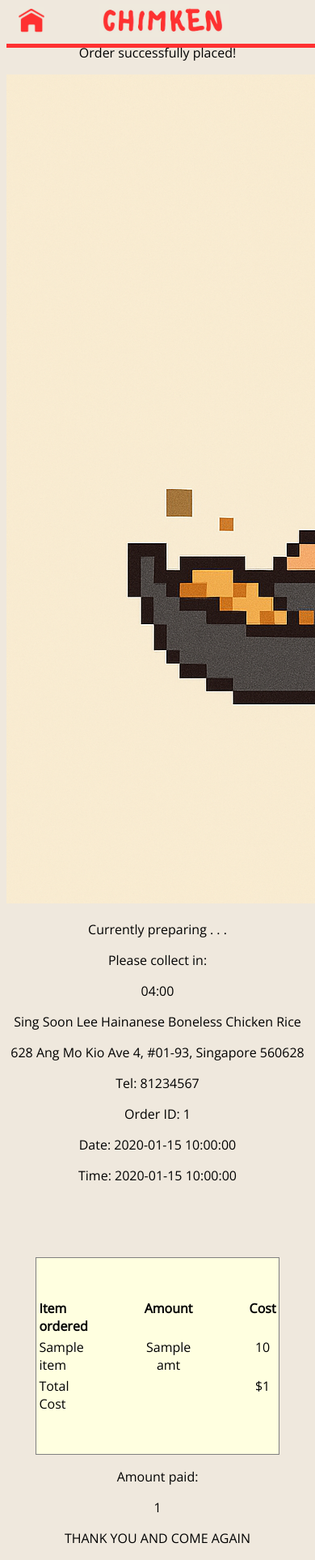
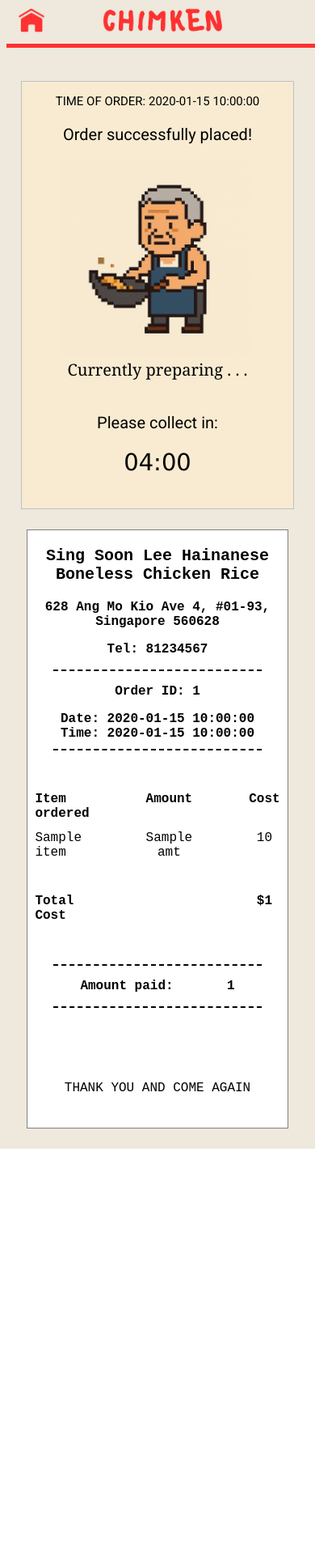
Before and after one commit to milkbottledude/Project-Chimken, a Flask app: template templates/customer/confirmation.html in a window 390 px wide; the page is wider, and only the part inside the window is pictured. Shown: that part at 81% size. After the commit the page ends 1419 px from the top of that part, so only its background shows below. Run offline with Flask 3, Linux system fonts and the light colour scheme; the template is opened without the code that fills it: most values are stand-ins (such as "Sample title", 1, 10 or a date in 2020).

Commit message:
follow prev commit instructions for next steps, but do what i did in this commit for 'styles.css' first, which is adding the nicer checkout stuff. after making styles = mobile.css for home.html, can get started on the other shi that was mentioned in prev commit, but do the database thing first, since we dont know how the phone call system works yet. after calling, can get to work on confirmation.html

```diff
--- a/app.yaml
+++ b/app.yaml
@@ -1,4 +1,4 @@
-runtime: python39
+runtime: python313
 
 entrypoint: gunicorn -b :$PORT main:app
 
--- a/main.py
+++ b/main.py
@@ -4,6 +4,18 @@ from flask import Flask, render_template, request
 from flask_socketio import SocketIO
 import ast
 from datetime import datetime, timedelta
+from google.cloud import firestore
+
+orders_db = firestore.Client()
+
+db_data = {
+    'order_ID': None,
+    'item_amts_ordered': None,
+    'total_cost': None,
+    'order_date': None,
+    'order_time': None
+}
+
 
 app = Flask(__name__)
 app.config['SECRET_KEY'] = 'not_the_actual_key'
@@ -26,9 +38,13 @@ def login():
 def home():
     return render_template('customer/customer_home.html')
 
+SCR_amt = 0
+HSC_amt = 0
+WSC_amt = 0
+
 @app.route('/js_home')
 def js_home():
-    return render_template('customer/js_customer_home.html')
+    return render_template('customer/js_customer_home.html', SCR_quantity = SCR_amt, HSC_quantity = HSC_amt, WSC_quantity = WSC_amt)
 
 
 # here is where the ngas can see what they ordered
@@ -36,8 +52,11 @@ def js_home():
 def checkout():
     if request.method == 'POST':
         steamed_chicken_rice_ordered = int(request.form.get('SCR_quantity'))
+        SCR_amt = steamed_chicken_rice_ordered
         half_steamed_chicken_ordered = int(request.form.get('HSC_quantity'))
+        HSC_amt = half_steamed_chicken_ordered
         whole_steamed_chicken_ordered = int(request.form.get('WSC_quantity'))
+        WSC_amt = whole_steamed_chicken_ordered
         total_cost = f"{float(request.form.get('initial_cost')):.2f}"
         item_amts_ordered = [steamed_chicken_rice_ordered, half_steamed_chicken_ordered, whole_steamed_chicken_ordered]
         items = ['Steamed Chicken Rice', 'Half Steamed Chicken', 'Whole Steamed Chicken']
--- a/static/mobile.css
+++ b/static/mobile.css
@@ -243,3 +262,110 @@ body.body_centered {
     height: 100px;
     background-color: black;
 }
+
+/* Confirmation.html */
+
+.order_success {
+    margin: 0 auto;
+    margin-top: 100px;
+    font-size: 20px;
+    font-weight: 200;
+    font-family: 'Roboto', sans-serif;
+    background-color: #f8ebd1;
+    width: 90%;
+    border: 1.5px solid rgb(192, 192, 192);
+}
+
+#order_time {
+    font-size: 15px;
+}
+
+#bit_unc {
+    width: 240px;
+}
+
+#order_status {
+    font-family: Cambria, Cochin, Georgia, Times, 'Times New Roman', serif;
+    margin-top: 0;
+}
+
+.loading_dots {
+    display: hidden;
+}
+
+.time_to_fud {
+    margin: 40px;
+}
+
+#collect_in {
+    font-size: 20px;
+}
+
+#timer {
+    font-size: 29px;
+    font-family: 'Lucida Sans', 'Lucida Sans Regular', 'Lucida Grande', 'Lucida Sans Unicode', Geneva, Verdana, sans-serif;
+}
+
+.receipt {
+    margin: 25px;
+    background-color: white;
+    justify-content: left;
+    font-family:'Courier New', Courier, sans-serif;
+    border: 1px solid grey;
+}
+
+.shop_details {
+    font-weight: 560;
+}
+
+.dotted_box {
+    display: flex;
+    flex-direction: column;
+    justify-content: center;
+    align-items: center;
+    width: 80%;
+    margin: 0 auto;
+    font-weight: 560;
+    border-top: 2px dashed black;
+    border-bottom: 2px dashed black;
+}
+
+#receipt_date {
+    margin: 0;
+}
+
+#receipt_time {
+    margin: 0;
+    margin-bottom: 10px;
+}
+
+
+#shop_name {
+    font-size: 20px;
+}
+
+.receipt_grid {
+    border: none;
+    background-color: white;
+    margin-top: 0;
+}
+
+.total_cost_receipt {
+    margin-top: 46px;
+    font-weight: 560;
+}
+
+.receipt_bottom {
+    display: flex;
+    justify-content: space-around;
+    width: 80%;
+    margin: 0 auto;
+    font-weight: 560;
+    border-top: 2px dashed black;
+    border-bottom: 2px dashed black;
+}
+
+#THANKU {
+    margin-top: 90px;
+    margin-bottom: 40px
+}
--- a/static/styles.css
+++ b/static/styles.css
@@ -226,6 +226,8 @@ body.body_centered {
     background-color: black;
 }
 
+/* Confirmation.html */
+
 .order_success {
     margin-top: 100px;
     font-size: 20px;
@@ -246,6 +248,7 @@ body.body_centered {
 
 #order_status {
     font-family: Cambria, Cochin, Georgia, Times, 'Times New Roman', serif;
+    margin-top: 0;
 }
 
 .loading_dots {
--- a/templates/customer/checkout.html
+++ b/templates/customer/checkout.html
@@ -21,7 +21,7 @@
     </div>
     <div class="order_details">
         <div class="order_box" id="items_ordered">
-            <p class="col_label"> Item ordered </p>
+            <p class="col_label"> Item </p>
             {% for item in items_ordered %}
                 <p class="row_value">{{ item }}</p>
             {% endfor %}
```
Also changed, not shown: other parts of static/mobile.css (+39 -20 lines), static/customer_home.js (+15 -0 lines), templates/customer/js_customer_home.html (+7 -5 lines).
